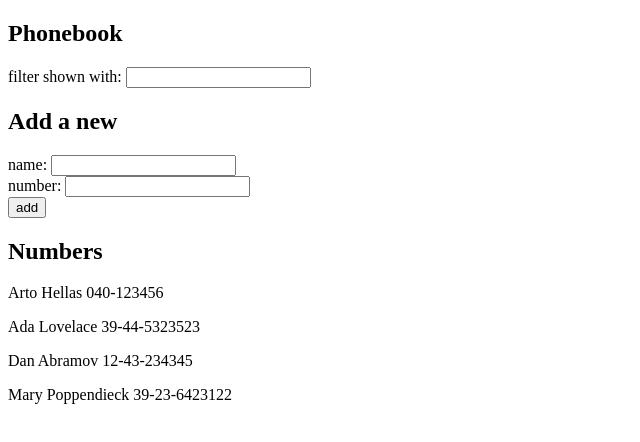
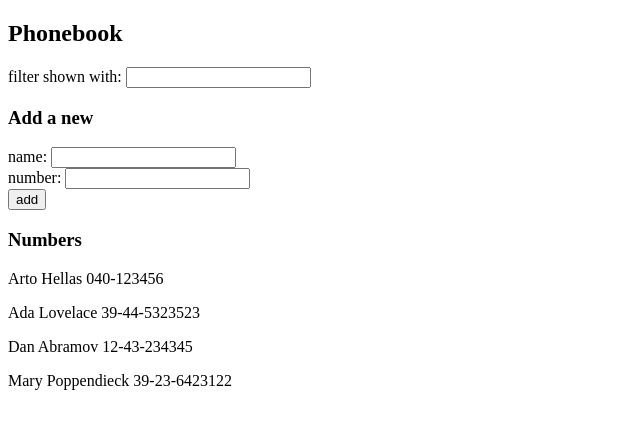
Before and after one commit to neptunejing/FS-2024, a React (Vite) app in the folder part2/phonebook/: page / in a window 1280 px wide. Shown: the top 442 px of the page, without its empty margins (0-640 px from the left). Built offline with nearby package versions, Linux system fonts and the light colour scheme.

Commit message:
part2: exercise 2.10

```diff
--- a/part2/phonebook/src/App.jsx
+++ b/part2/phonebook/src/App.jsx
@@ -1,4 +1,7 @@
 import { useState } from 'react';
+import Filter from './components/Filter';
+import PersonForm from './components/PersonForm';
+import Persons from './components/Persons';
 
 const App = () => {
 	const [persons, setPersons] = useState([
@@ -38,35 +41,21 @@ const App = () => {
 	return (
 		<div>
 			<h2>Phonebook</h2>
-			<div>
-				filter shown with:{' '}
-				<input value={filterString} onChange={handleChangeFilter} />
-			</div>
-			<h2>Add a new</h2>
-			<form onSubmit={addPerson}>
-				<div>
-					name: <input value={newName} onChange={handleChangeName} />
-				</div>
-				<div>
-					number:{' '}
-					<input value={newNumber} onChange={handleChangeNumber} />
-				</div>
-				<div>
-					<button type='submit'>add</button>
-				</div>
-			</form>
-			<h2>Numbers</h2>
-			{persons
-				.filter(({ name }) =>
-					name
-						.toLocaleLowerCase()
-						.includes(filterString.toLocaleLowerCase())
-				)
-				.map((person, idx) => (
-					<p key={idx}>
-						{person.name} {person.number}
-					</p>
-				))}
+			<Filter
+				filterString={filterString}
+				handleChangeFilter={handleChangeFilter}
+			/>
+			<h3>Add a new</h3>
+			<PersonForm
+				addPerson={addPerson}
+				newName={newName}
+				handleChangeName={handleChangeName}
+				newNumber={newNumber}
+				handleChangeNumber={handleChangeNumber}
+			/>
+
+			<h3>Numbers</h3>
+			<Persons persons={persons} filterString={filterString} />
 		</div>
 	);
 };
--- /dev/null
+++ b/part2/phonebook/src/components/Filter.jsx
@@ -0,0 +1,10 @@
+const Filter = ({ filterString, handleChangeFilter }) => {
+	return (
+		<div>
+			filter shown with:{' '}
+			<input value={filterString} onChange={handleChangeFilter} />
+		</div>
+	);
+};
+
+export default Filter;
--- /dev/null
+++ b/part2/phonebook/src/components/PersonForm.jsx
@@ -0,0 +1,21 @@
+const PersonForm = (props) => {
+	const { addPerson } = props;
+	const { newName, handleChangeName } = props;
+	const { newNumber, handleChangeNumber } = props;
+
+	return (
+		<form onSubmit={addPerson}>
+			<div>
+				name: <input value={newName} onChange={handleChangeName} />
+			</div>
+			<div>
+				number: <input value={newNumber} onChange={handleChangeNumber} />
+			</div>
+			<div>
+				<button type='submit'>add</button>
+			</div>
+		</form>
+	);
+};
+
+export default PersonForm;
--- /dev/null
+++ b/part2/phonebook/src/components/Persons.jsx
@@ -0,0 +1,13 @@
+const Persons = ({ persons, filterString }) => {
+	return persons
+		.filter(({ name }) =>
+			name.toLocaleLowerCase().includes(filterString.toLocaleLowerCase())
+		)
+		.map((person, idx) => (
+			<p key={idx}>
+				{person.name} {person.number}
+			</p>
+		));
+};
+
+export default Persons;
```
